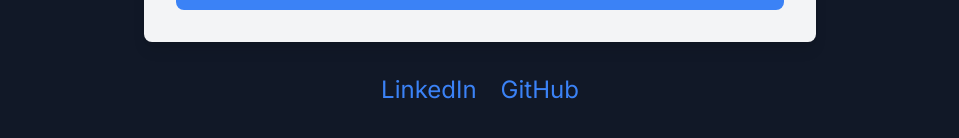
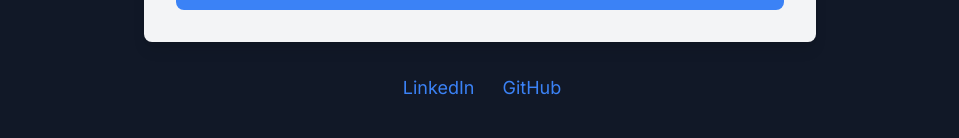
Before and after one commit to jamiljuma2/portfilio, a React (Create React App) app: page / in a window 1280 px wide. Shown: the part 4724-4862 px from the top of the page, without its empty margins (160-1119 px from the left). Built offline with nearby package versions, Linux system fonts and the light colour scheme; the HTML template or start-up script is replaced by a standard one.

Commit message:
Reduce font size for LinkedIn and GitHub, add icons

```diff
--- a/src/components/Contact.js
+++ b/src/components/Contact.js
@@ -94,9 +94,15 @@ const Contact = () => {
           </motion.button>
         </motion.form>
         <div className="flex justify-center space-x-6 mt-8">
-          <a href="https://linkedin.com" className="text-blue-500 hover:text-blue-700 text-2xl" aria-label="LinkedIn"><i className="fab fa-linkedin"></i>LinkedIn</a>
-          <a href="https://github.com" className="text-blue-500 hover:text-blue-700 text-2xl" aria-label="GitHub"><i className="fab fa-github"></i>GitHub</a>
-          </div>
+          <a href="https://linkedin.com" className="text-blue-500 hover:text-blue-700 text-lg flex items-center gap-1" aria-label="LinkedIn">
+            <i className="fab fa-linkedin text-xl"></i>
+            <span>LinkedIn</span>
+          </a>
+          <a href="https://github.com" className="text-blue-500 hover:text-blue-700 text-lg flex items-center gap-1" aria-label="GitHub">
+            <i className="fab fa-github text-xl"></i>
+            <span>GitHub</span>
+          </a>
+        </div>
       </div>
     </motion.section>
   );
```
